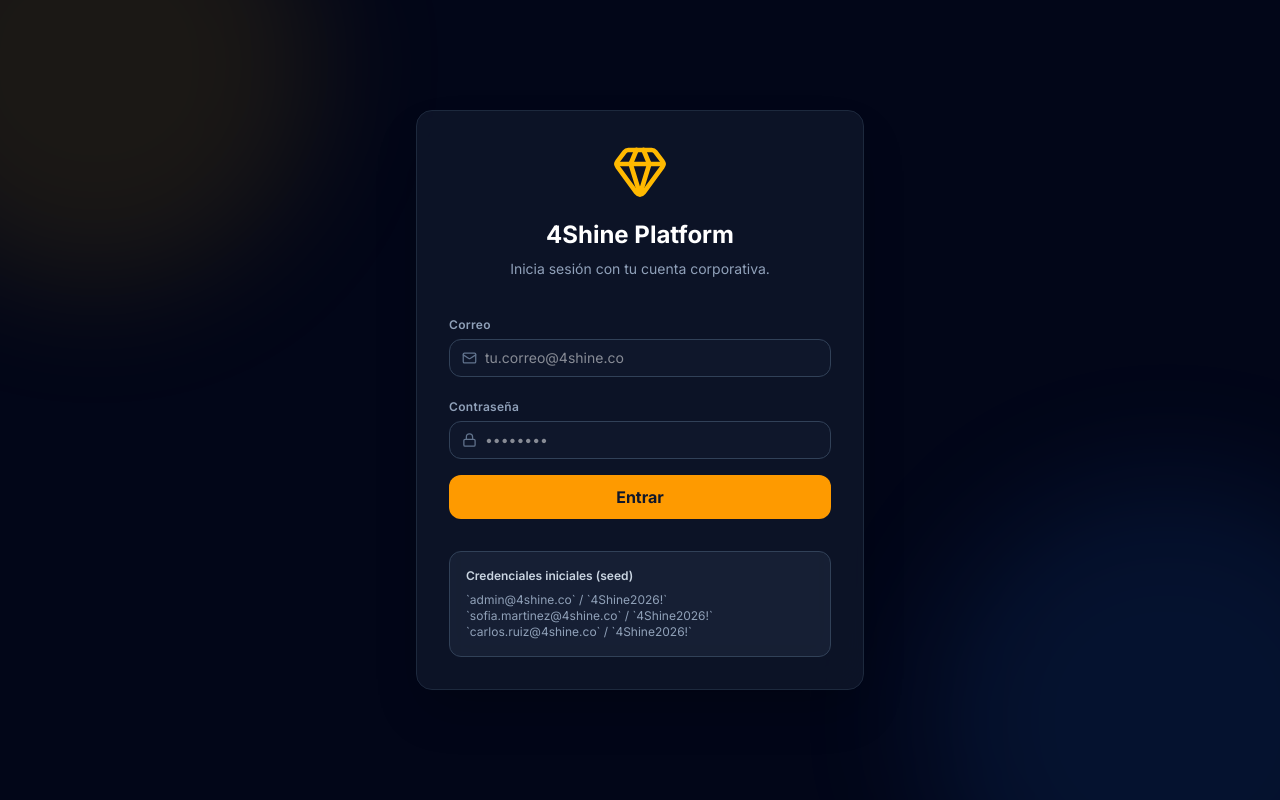
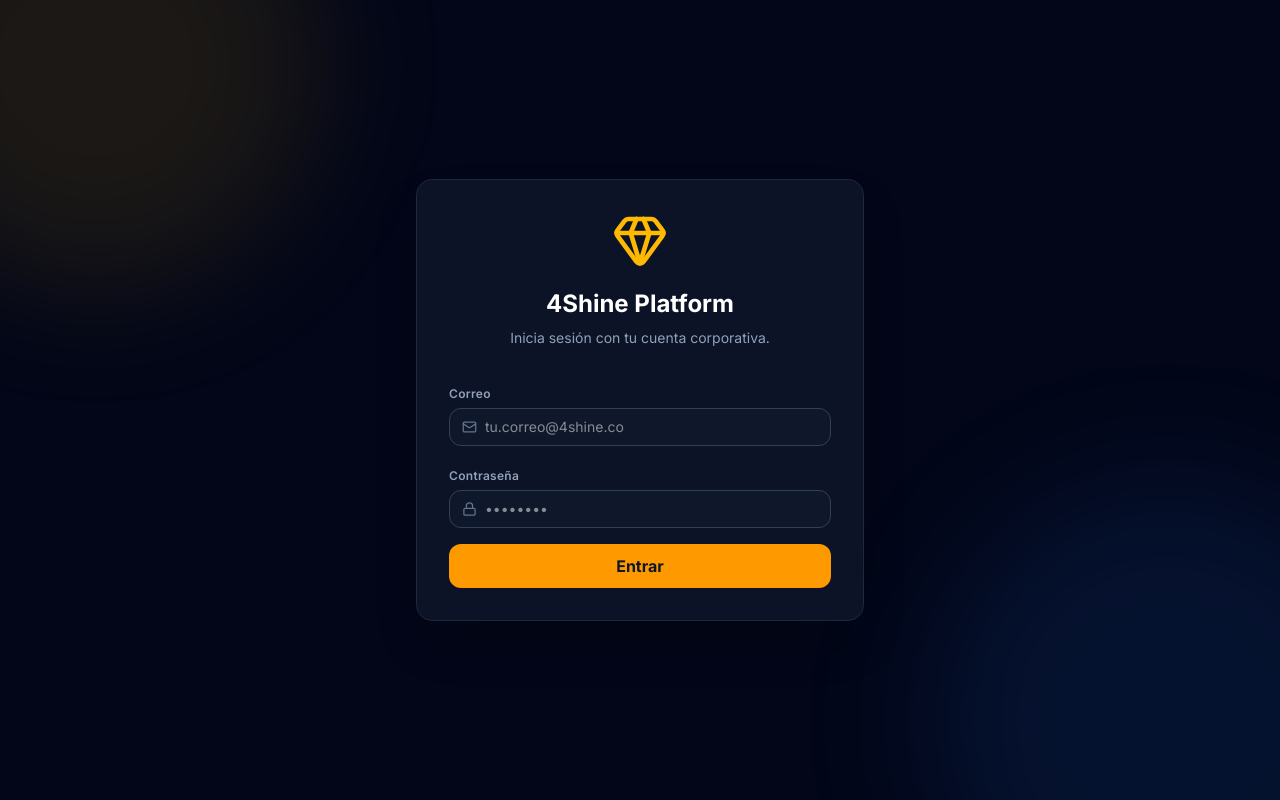
Before and after one commit to andrestabla/4shine, a Next.js app: page / in a window 1280 px wide. Built offline with nearby package versions, Linux system fonts and the light colour scheme; no server answers.

Commit message:
chore(auth): remove seed credential exposure from login

```diff
--- a/scripts/seed-db.mjs
+++ b/scripts/seed-db.mjs
@@ -627,7 +627,10 @@ async function run() {
   await client.query('BEGIN');
 
   try {
-    const defaultPassword = process.env.SEED_DEFAULT_PASSWORD ?? '4Shine2026!';
+    const defaultPassword = process.env.SEED_DEFAULT_PASSWORD;
+    if (!defaultPassword || defaultPassword.trim().length < 10) {
+      throw new Error('SEED_DEFAULT_PASSWORD is required and must be at least 10 characters long');
+    }
     const defaultPasswordHash = await bcrypt.hash(defaultPassword, 12);
 
     const orgIds = new Map();
--- a/src/app/page.tsx
+++ b/src/app/page.tsx
@@ -77,13 +77,6 @@ export default function LoginPage() {
             Entrar
           </button>
         </form>
-
-        <div className="mt-8 p-4 rounded-xl bg-slate-800/60 border border-slate-700">
-          <p className="text-xs text-slate-300 font-semibold mb-2">Credenciales iniciales (seed)</p>
-          <p className="text-xs text-slate-400">`admin@4shine.co` / `4Shine2026!`</p>
-          <p className="text-xs text-slate-400">`sofia.martinez@4shine.co` / `4Shine2026!`</p>
-          <p className="text-xs text-slate-400">`carlos.ruiz@4shine.co` / `4Shine2026!`</p>
-        </div>
       </div>
     </div>
   );
```
